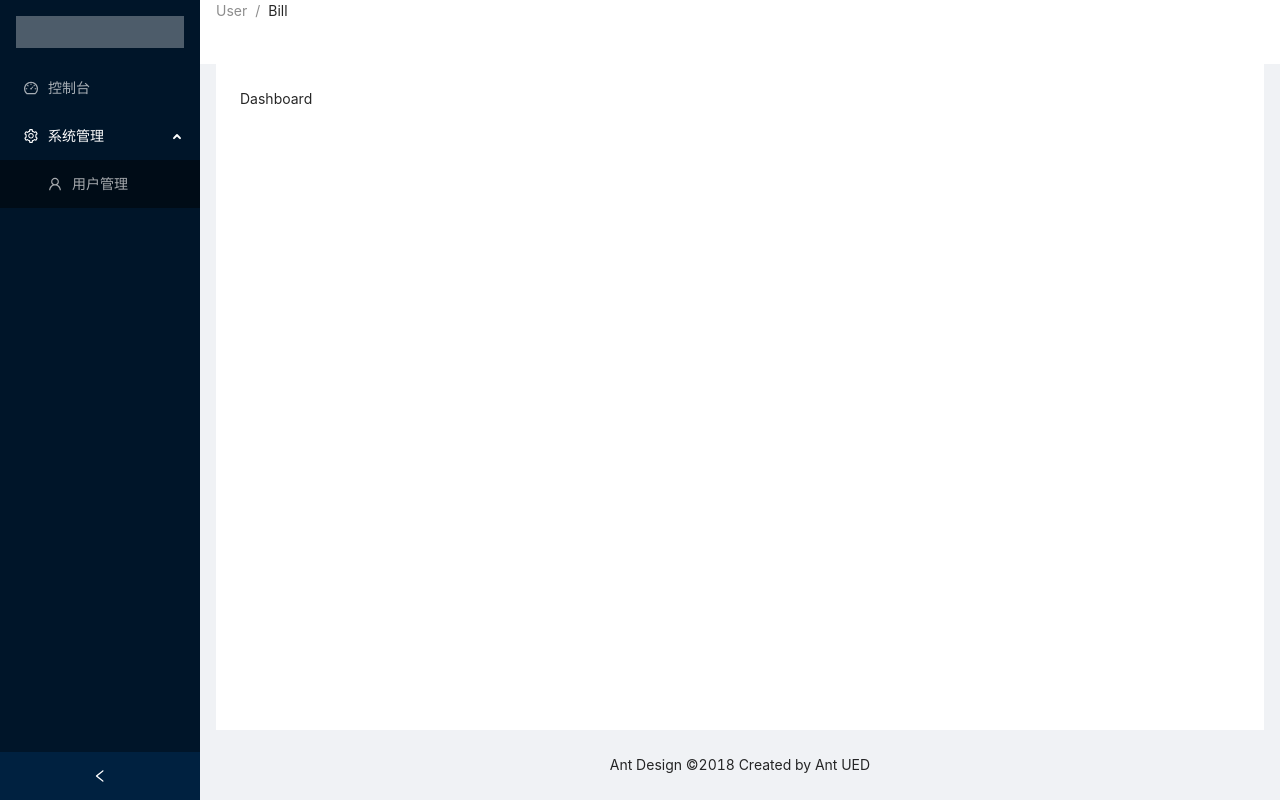
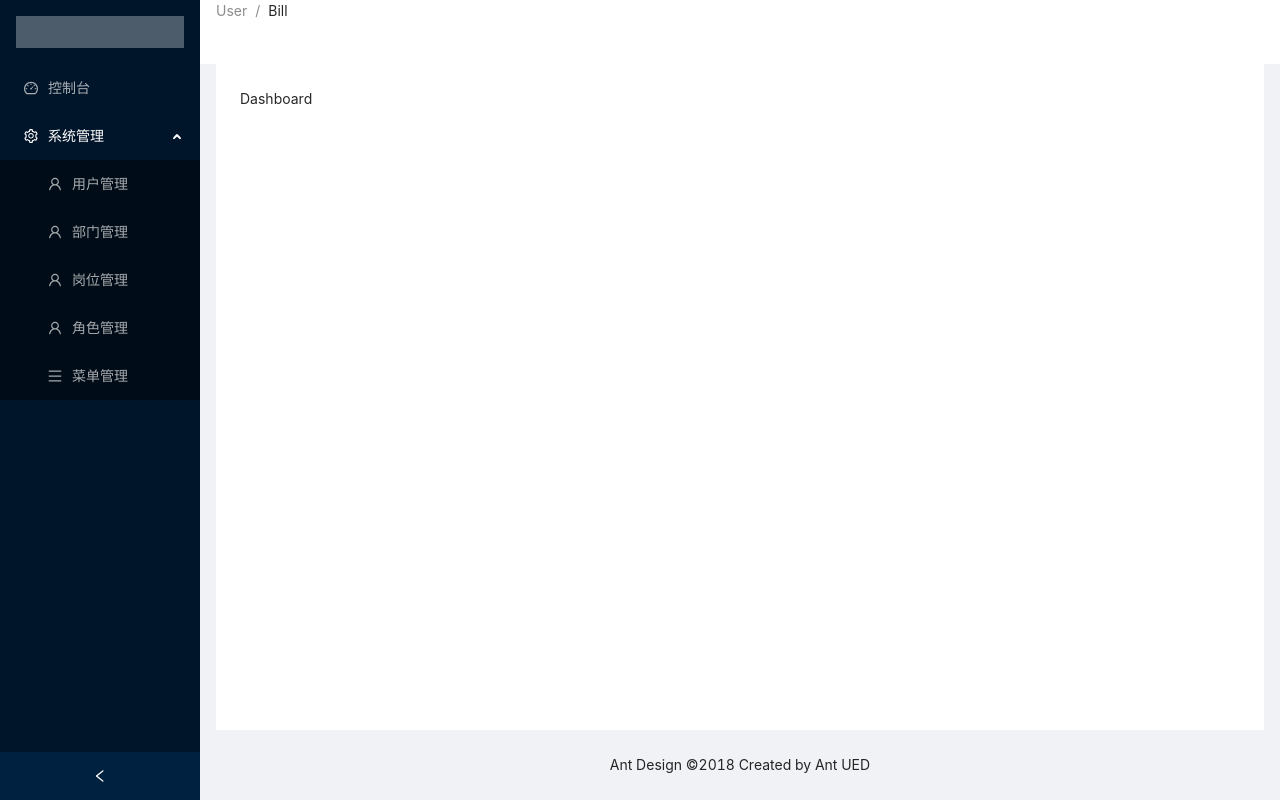
Before and after one commit to 19940727/future, a React (Vite) app: page / in a window 1280 px wide. Both pictures are taken after a click on the element "系统管理". Built offline with nearby package versions, Linux system fonts and the light colour scheme.

Commit message:
提交菜单

```diff
--- a/src/router/router.tsx
+++ b/src/router/router.tsx
@@ -5,6 +5,7 @@ import {
     DashboardOutlined,
     SettingOutlined,
     UserOutlined,
+    MenuOutlined,
 } from '@ant-design/icons';
 
 import Dashboard from "../pages/dashboard/dashboard";
@@ -12,6 +13,10 @@ import User from "../pages/system/user/user";
 import NoMatch from "../404";
 import LayoutWrapper from "../components/layout/layout";
 import Login from "../login";
+import Dept from "../pages/system/dept/dept";
+import Job from "../pages/system/job/job";
+import Role from "../pages/system/role/role";
+import Menu from "../pages/system/menu/menu";
 
 export declare type RouteConfig = RouteObject & {
     isMenu?: boolean;
@@ -47,6 +52,30 @@ let routes: RouteConfig[] = [
                         icon: <UserOutlined/>,
                         label: "用户管理",
                     },
+                    {
+                        path: "/system/dept",
+                        element: <Dept/>,
+                        icon: <UserOutlined/>,
+                        label: "部门管理",
+                    },
+                    {
+                        path: "/system/job",
+                        element: <Job/>,
+                        icon: <UserOutlined/>,
+                        label: "岗位管理",
+                    },
+                    {
+                        path: "/system/role",
+                        element: <Role/>,
+                        icon: <UserOutlined/>,
+                        label: "角色管理",
+                    },
+                    {
+                        path: "/system/menu",
+                        element: <Menu/>,
+                        icon: <MenuOutlined />,
+                        label: "菜单管理",
+                    },
                 ]
             },
         ],
```
